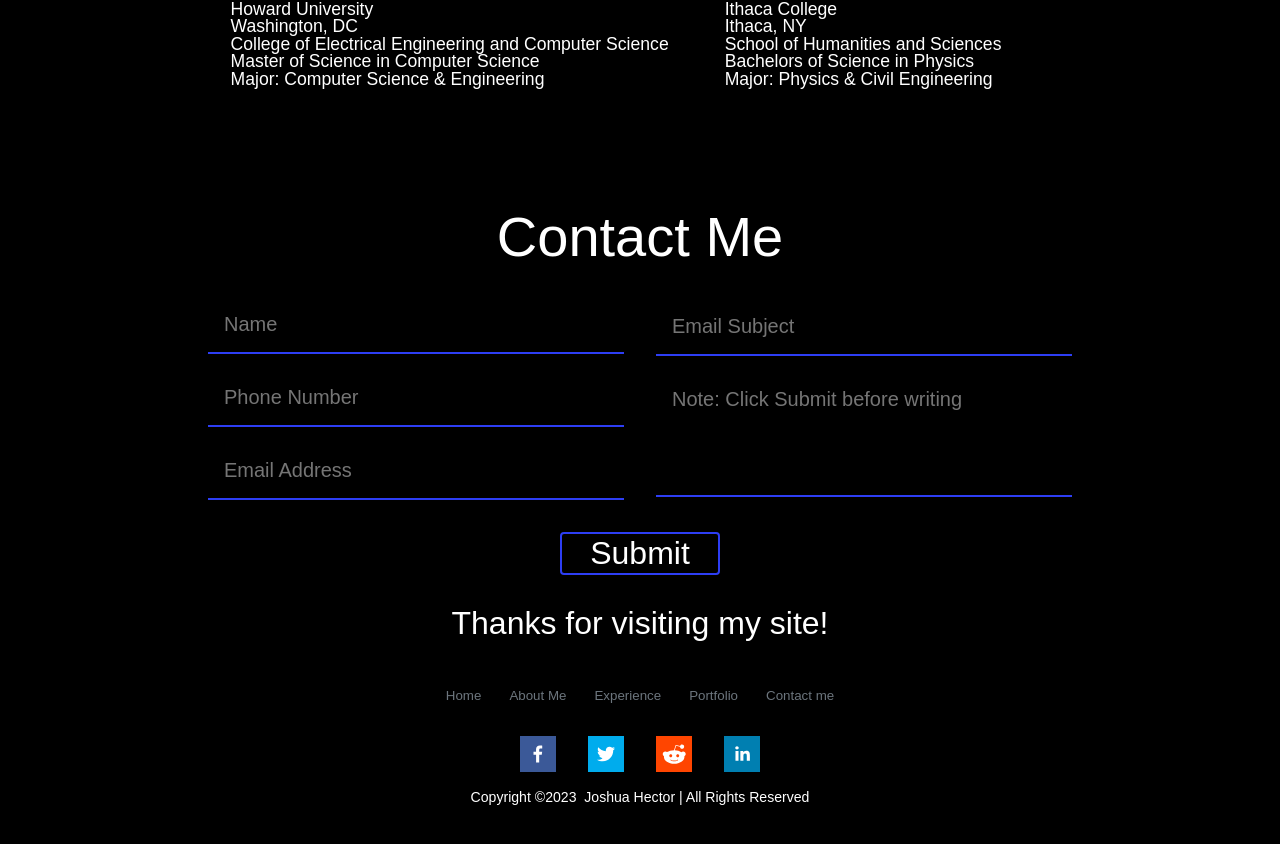
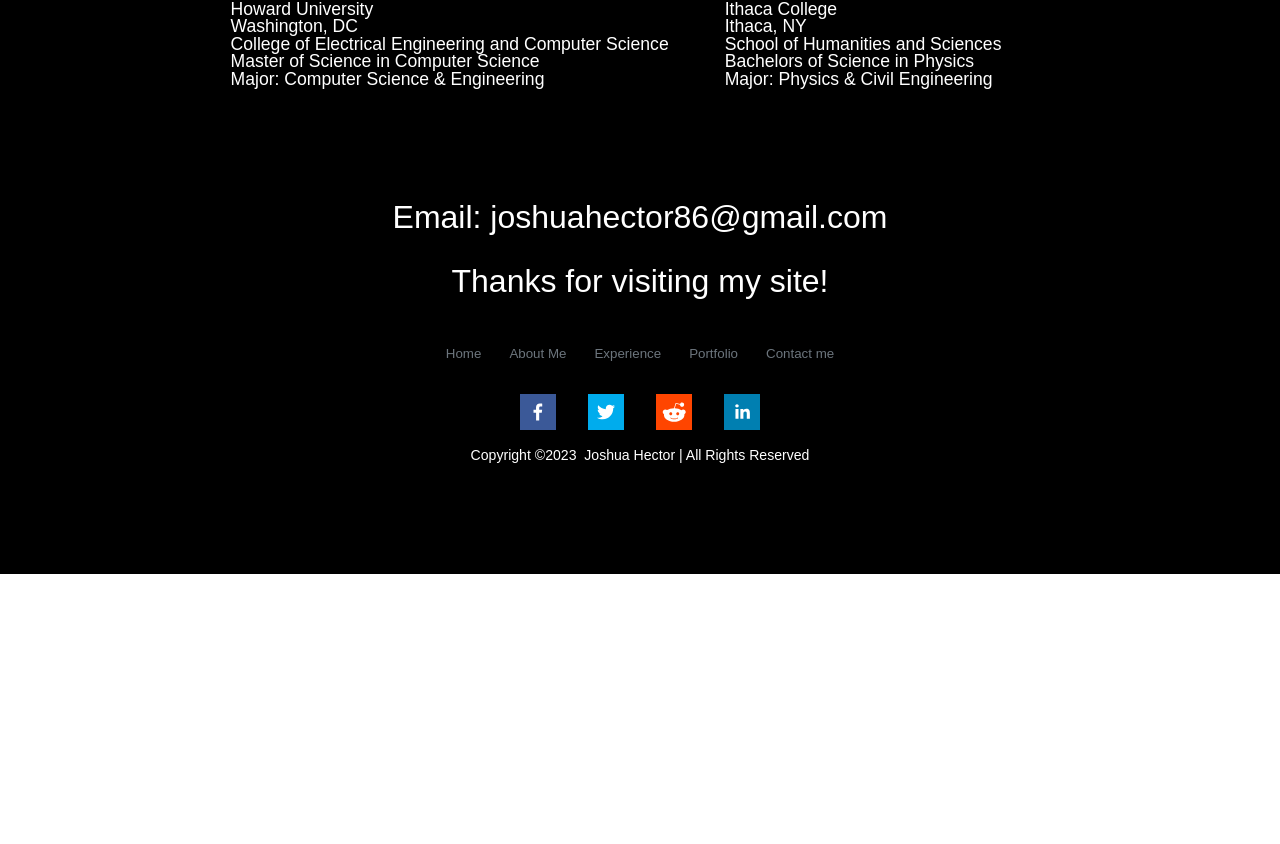
Before and after one commit to joshuahector86/professional_site_2023, a React (Vite) app: page / in a window 1280 px wide. Shown: the part 3669-4513 px from the top of the page. After the commit the page ends 4243 px from the top, so only its background shows below. Built offline with nearby package versions, Linux system fonts and the light colour scheme.

Commit message:
removing form for the time being because it is confusing since it does not work properly right now

```diff
--- a/src/Components/ContactMe/ContactMe.jsx
+++ b/src/Components/ContactMe/ContactMe.jsx
@@ -9,25 +9,29 @@
     openDialog();
   }
   return (
+    // <div id="contactme" className="contact-me">
+    //   <div className="contact-me-title">Contact Me</div>
+    //   <div className="contact-me-form-container">
+    //     <div className="form-left-side">
+    //       <input type="text" placeholder="Name" />
+    //       <input type="text" placeholder="Phone Number" />
+    //       <input type="text" placeholder="Email Address" />
+    //     </div>
+    //     <div className="form-right-side">
+    //       <input type="text" placeholder="Email Subject" />
+    //       <input
+    //         className="message-input"
+    //         type="text"
+    //         placeholder="Note: Click Submit before writing"
+    //       />
+    //     </div>
+    //   </div>
+    //   <button onClick={handleSubmit}>Submit</button>
+    //   {WIPDialogOpen ? <WorkInProgressDialog /> : null}
+    // </div>
+
     <div id="contactme" className="contact-me">
-      <div className="contact-me-title">Contact Me</div>
-      <div className="contact-me-form-container">
-        <div className="form-left-side">
-          <input type="text" placeholder="Name" />
-          <input type="text" placeholder="Phone Number" />
-          <input type="text" placeholder="Email Address" />
-        </div>
-        <div className="form-right-side">
-          <input type="text" placeholder="Email Subject" />
-          <input
-            className="message-input"
-            type="text"
-            placeholder="Note: Click Submit before writing"
-          />
-        </div>
-      </div>
-      <button onClick={handleSubmit}>Submit</button>
-      {WIPDialogOpen ? <WorkInProgressDialog /> : null}
+      <div className="email">Email: joshuahector86@gmail.com</div>
     </div>
   );
 }
--- a/src/Components/ContactMe/ContactMe.scss
+++ b/src/Components/ContactMe/ContactMe.scss
@@ -5,6 +5,10 @@
   .contact-me-title {
     font-size: 4rem;
     padding: 3rem;
+  }
+
+  .email {
+    font-size: 2rem;
   }
 
   .contact-me-form-container {
```
